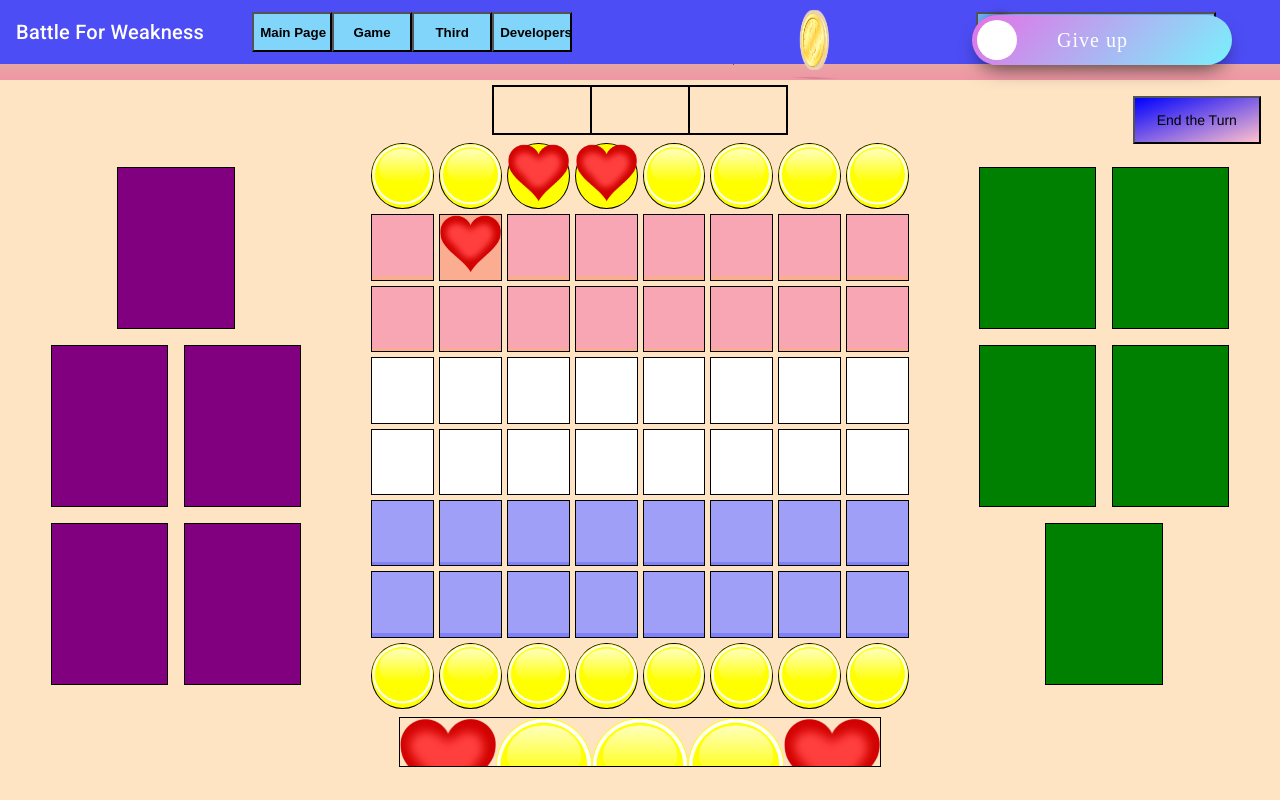
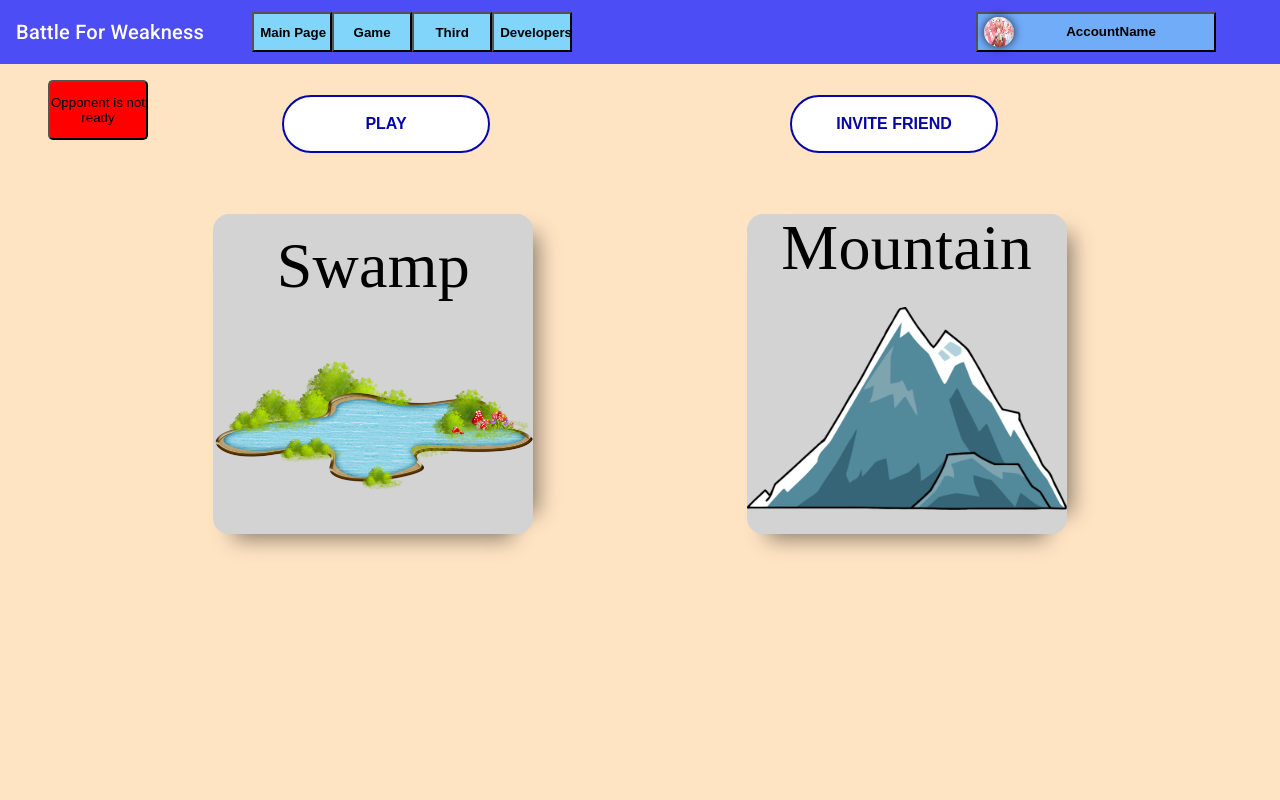
Before and after one commit to quadratishkin/angular, an Angular app in the folder first-angular/: page / in a window 1280 px wide. Both pictures are taken after a click on the button "Game". Built offline with nearby package versions, Linux system fonts and the light colour scheme; a web font is replaced by a local one.

Commit message:
waitArrow

```diff
--- a/first-angular/src/app/content/content.component.html
+++ b/first-angular/src/app/content/content.component.html
@@ -11,6 +11,7 @@
     <div *ngSwitchCase="Pages.THIRD_PAGE">
       <app-third-page></app-third-page>
     </div>
+
     <div *ngSwitchCase="Pages.DEVELOPERS_PAGE">
       <app-developers-page></app-developers-page>
     </div>
--- a/first-angular/src/app/content/game-page/data-field/constants.ts
+++ b/first-angular/src/app/content/game-page/data-field/constants.ts
@@ -11,21 +11,25 @@ export const idHandPictures: DynamicObject<string> = {
 export const idMoneyCollectorPictures: DynamicObject<string> = {
   0: '../../../../assets/Photoes/FieldPictures/yellowCircle.png',
   1: '../../../../assets/Photoes/hearth.png',
+  2: '../../../../assets/Photoes/FieldPictures/yellowCircle.png',
 };
 
 export const idMyFieldPictures: DynamicObject<string> = {
   0: '../../../../assets/Photoes/FieldPictures/blueSquare.jpg',
   1: '../../../../assets/Photoes/hearth.png',
+  2: '../../../../assets/Photoes/FieldPictures/yellowCircle.png',
 };
 
 export const idCommonFieldPictures: DynamicObject<string> = {
   0: '../../../../assets/Photoes/FieldPictures/whiteSquare.jpg',
   1: '../../../../assets/Photoes/hearth.png',
+  2: '../../../../assets/Photoes/FieldPictures/yellowCircle.png',
 };
 
 export const idOppsFieldPictures: DynamicObject<string> = {
   0: '../../../../assets/Photoes/FieldPictures/redSquare.jpg',
   1: '../../../../assets/Photoes/hearth.png',
+  2: '../../../../assets/Photoes/FieldPictures/yellowCircle.png',
 };
 
 export interface DynamicObject<T> {
--- a/first-angular/src/app/content/game-page/data-field/data-field.component.scss
+++ b/first-angular/src/app/content/game-page/data-field/data-field.component.scss
@@ -312,6 +312,13 @@ $turn-time: 6s;
     width: 100%;
     margin: 0;
   }
+  &:active{
+    border: none;
+    overflow-y: unset;
+    transform: translate3d(0px, -200px, 0px);
+    width: 100%;
+    margin: 0;
+  }
 }
 
 .opponentsCards {
--- a/first-angular/src/app/content/game-page/data-field/data-field.component.ts
+++ b/first-angular/src/app/content/game-page/data-field/data-field.component.ts
@@ -86,7 +86,7 @@ export class DataFieldComponent {
 
   dropCard(row: number, cell: number) {
     console.log('I was here drop ' + row + ' ' + cell + ' ' + this.currentCard);
-    this.field = this.field1;
+    this.field[row][cell] = this.currentCard;
   }
 
   noReturnPredicate() {
--- a/first-angular/src/app/content/game-page/game-over/game-over.component.html
+++ b/first-angular/src/app/content/game-page/game-over/game-over.component.html
@@ -1,5 +1,9 @@
-<div class="background">
-  <div class="container">
+<div class="statistics">
+  <div class="header">
+    <div><strong>Статистика </strong></div>
+  </div>
+
+  <div class="closeButton">
     <div class="cl-btn-6">
       <div class="cl-btn-6-in">
         <div
@@ -12,4 +16,10 @@
       </div>
     </div>
   </div>
+  <ul class="list">
+    <li class="elementOfList">Итог игры</li>
+    <li class="elementOfList">Выбор фракции</li>
+    <li class="elementOfList">Продолжительность игры</li>
+    <li class="elementOfList">Количество потраченных денег</li>
+  </ul>
 </div>
--- a/first-angular/src/app/content/game-page/game-over/game-over.component.scss
+++ b/first-angular/src/app/content/game-page/game-over/game-over.component.scss
@@ -1,18 +1,45 @@
-.background {
-  background-color: bisque;
-  width: 100%;
+.container {
+  position: absolute;
+  top: 5px;
+  margin-right: auto;
+  margin-left: auto;
+  width: 50%;
+  height: 100%;
+  display: flex;
+  justify-content: flex-end;
 }
 
-.container {
-  width: 100%;
-  height: 100%;
-  display: flex;
-  justify-content: center;
+.statistics {
+  position: relative;
+  top: 6rem;
+  margin-left: 20%;
+  margin-right: 20%;
+  width: 60%;
+  height: 60%;
+  border: 3px solid black;
+}
+
+.header {
+  padding-top: 2rem;
+  padding-bottom: 2rem;
+  border-bottom: 3px dotted black;
+  margin-right: auto;
+  margin-left: auto;
+  text-align: center;
+  font-size: 22px;
+}
+
+.closeButton {
+  position: absolute;
+  top: 0;
+  right: 0;
 }
 
 .cl-btn-6 {
   position: relative;
-  width: 70px;
+  right: 15px;
+  top: -10px;
+  width: 2rem;
   cursor: pointer;
 }
 .cl-btn-6-in {
@@ -55,3 +82,14 @@
 .cl-btn-6:hover .cl-btn-6-in:after {
   transform: rotate(0);
 }
+
+.list {
+  display: flex;
+  flex-direction: column;
+  height: calc(100% - 40px);
+}
+
+.elementOfList {
+  align-content: center;
+  flex-grow: 1;
+}
--- a/first-angular/src/app/content/game-page/preparing/preparing.component.html
+++ b/first-angular/src/app/content/game-page/preparing/preparing.component.html
@@ -1,6 +1,23 @@
 <div class="background">
   <div class="buttons">
+    <div class="loadCircle" id="loadCircle">
+      <img
+        class="loadImg"
+        src="../../../../assets/Photoes/loadArrow.png"
+        alt="arrow"
+      />
+    </div>
     <button
+      (click)="changeColor()"
+      (click)="gameControlService.changeSecondPlayerState()"
+      class="exampleButton"
+      id="exampleButton"
+    >
+      {{ opponentsState }}
+    </button>
+
+    <button
+      (click)="handleLoadCircle()"
       (click)="gameControlService.handleGameStarted()"
       (click)="gameControlService.handleChangeContent(GamePhases.START_GAME)"
       class="blob-btn"
@@ -15,7 +32,6 @@
         </span>
       </span>
     </button>
-    <br />
 
     <svg xmlns="http://www.w3.org/2000/svg" version="1.1">
       <defs>
@@ -47,7 +63,6 @@
         </span>
       </span>
     </button>
-    <br />
   </div>
 
   <div class="choice">
--- a/first-angular/src/app/content/game-page/preparing/preparing.component.scss
+++ b/first-angular/src/app/content/game-page/preparing/preparing.component.scss
@@ -171,3 +171,58 @@ $borderW: 2px;
 .activeFraction {
   background-color: white;
 }
+
+.exampleButton {
+  position: fixed;
+  left: 3rem;
+  top: 5rem;
+  background-color: red;
+  border-radius: 5px;
+  height: 60px;
+  width: 100px;
+  &:hover {
+    font-size: 18px;
+    height: 70px;
+    width: 120px;
+  }
+}
+
+.loadCircle {
+  display: none;
+  position: absolute;
+  animation: spinning 3s infinite linear;
+}
+.loadImg {
+  height: 80px;
+  width: 80px;
+}
+
+@keyframes spinning {
+  0% {
+    transform: rotate(0);
+  }
+  13% {
+    transform: rotate(45deg);
+  }
+  25% {
+    transform: rotate(90deg);
+  }
+  38% {
+    transform: rotate(135deg);
+  }
+  50% {
+    transform: rotate(180deg);
+  }
+  63% {
+    transform: rotate(225deg);
+  }
+  75% {
+    transform: rotate(270deg);
+  }
+  88% {
+    transform: rotate(315deg);
+  }
+  100% {
+    transform: rotate(360deg);
+  }
+}
--- a/first-angular/src/app/content/game-page/preparing/preparing.component.ts
+++ b/first-angular/src/app/content/game-page/preparing/preparing.component.ts
@@ -13,5 +13,24 @@ export class PreparingComponent {
 
   Fraction = Fractions;
 
+  opponentsState: string = 'Opponent is not ready';
+
   constructor(public gameControlService: GameControlService) {}
+
+  changeColor() {
+    const colorForButton = document.getElementById('exampleButton');
+
+    if (colorForButton != null) {
+      this.opponentsState = 'Now opponent is ready';
+      colorForButton.style.backgroundColor = 'green';
+    }
+  }
+
+  handleLoadCircle() {
+    const loadCircle = document.getElementById('loadCircle');
+
+    if (loadCircle != null) {
+      loadCircle.style.display = 'block';
+    }
+  }
 }
--- a/first-angular/src/app/services/game-control.service.ts
+++ b/first-angular/src/app/services/game-control.service.ts
@@ -7,11 +7,13 @@ import { Turn } from '../content/game-page/data-field/constants';
   providedIn: 'root',
 })
 export class GameControlService {
-  currentPhase: GamePhases = GamePhases.START_GAME;
+  currentPhase: GamePhases = GamePhases.PREPARING;
 
   selectedFraction: Fractions | null = null;
 
   gameState: GameState = 0;
+
+  secondPlayerIsReady: boolean = false;
 
   turn: Turn = 0;
   turnTitle = 'End the Turn';
@@ -20,12 +22,27 @@ export class GameControlService {
     this.selectedFraction = fractionName;
   }
 
+  changeSecondPlayerState() {
+    this.secondPlayerIsReady = true;
+  }
+
   handleChangeContent(current: GamePhases) {
-    this.currentPhase = current;
+    if (this.secondPlayerIsReady == true) {
+      this.currentPhase = current;
+      if (current == 'PREPARING') this.secondPlayerIsReady = false;
+    } else {
+      // loadCircle.style = 'display: block';
+      // this.currentPhase = current;
+    }
   }
 
   handleGameStarted() {
-    this.gameState = 1;
+    if (this.secondPlayerIsReady == true) {
+      this.gameState = 1;
+    } else {
+      console.log('I was here');
+      // loadCircle.style.display = 'none';
+    }
   }
 
   handleGameEnded() {
--- a/first-angular/src/app/services/page-content.service.ts
+++ b/first-angular/src/app/services/page-content.service.ts
@@ -5,7 +5,7 @@ import { Pages } from '../constants';
   providedIn: 'root',
 })
 export class PageContentService {
-  currentPage: Pages = Pages.GAME_PAGE;
+  currentPage: Pages = Pages.MAIN_PAGE;
 
   handleChangeContent(current: Pages) {
     this.currentPage = current;
```
Also changed, not shown: first-angular/src/assets/Photoes/loadArrow.png (added).
